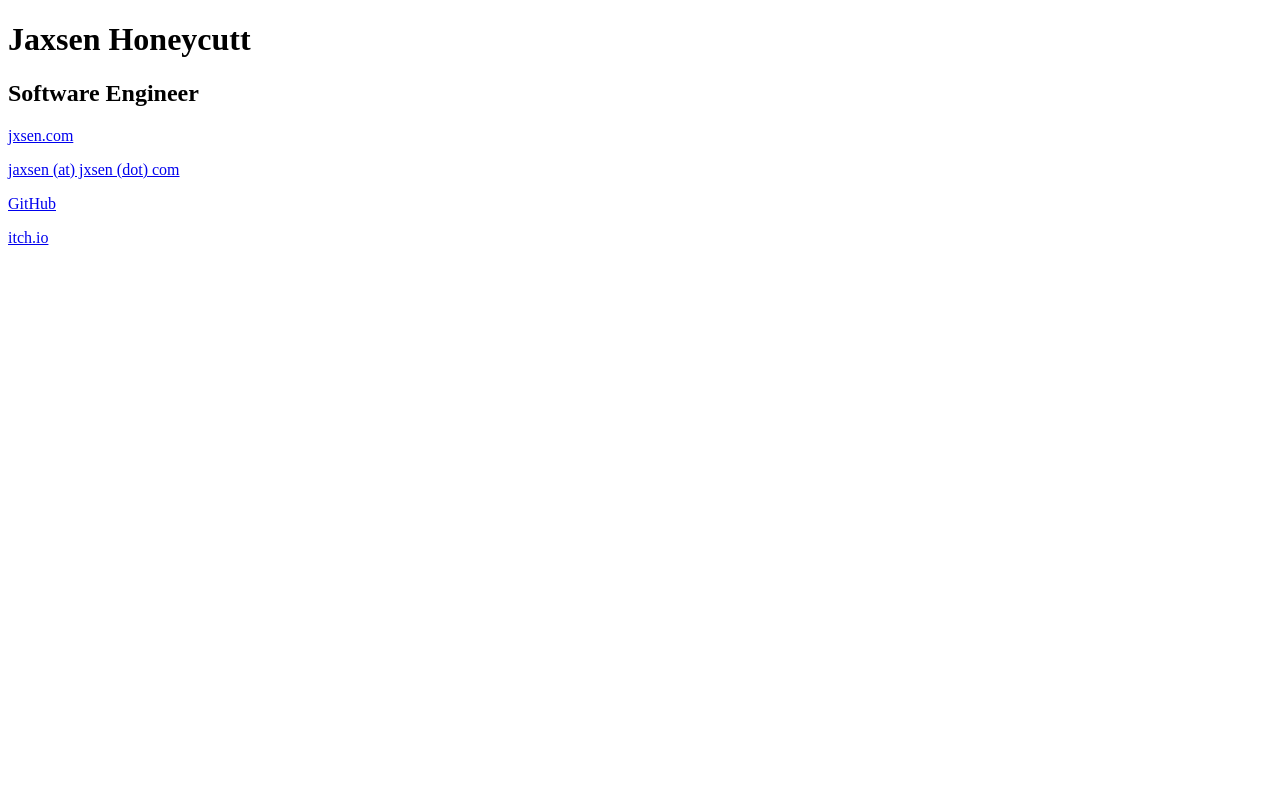
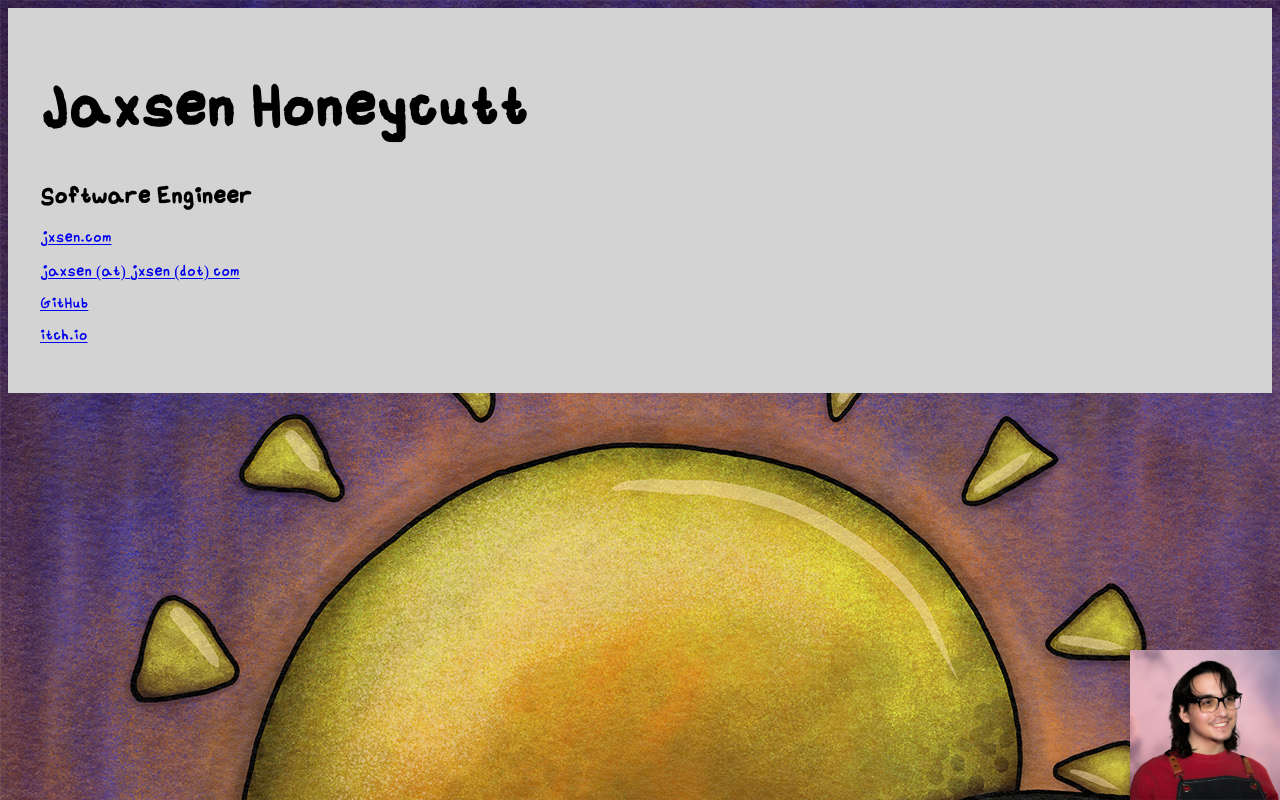
Before and after one commit to j-xsen/j-xsen.github.io, a plain HTML site: page index.html in a window 1280 px wide. Drawn offline with Linux system fonts and the light colour scheme.

Commit message:
Personalize more

```diff
--- a/index.html
+++ b/index.html
@@ -3,15 +3,20 @@
 <head>
     <meta charset="UTF-8">
     <title>Jaxsen Honeycutt</title>
+    <link href="jaxsens-website-styling-sheet.css" rel="stylesheet">
 </head>
 <body>
 
+<div id="panel">
     <h1>Jaxsen Honeycutt</h1>
     <h2>Software Engineer</h2>
     <p><a href="https://jxsen.com/">jxsen.com</a></p>
     <p><a href="mailto:jaxsen@jxsen.com">jaxsen (at) jxsen (dot) com</a></p>
     <p><a href="https://github.com/j-xsen/">GitHub</a></p>
     <p><a href="https://jaxsenh.itch.io/">itch.io</p>
+</div>
+
+<img id="selfie" src="jaxsen_2024.jpg" alt="Picture of Jaxsen in 2024." width=150 height=150/>
 
 </body>
 </html>
--- /dev/null
+++ b/jaxsens-website-styling-sheet.css
@@ -0,0 +1,25 @@
+@font-face {
+    font-family: 'monotony';
+    src: url('Monotony-Regular.ttf');
+}
+
+body {
+    font-family: 'monotony', serif;
+    background-image: url("background.jpg");
+}
+
+h1 {
+    font-size: 3.8em;
+    color: black;
+}
+
+#panel {
+    background-color: lightgray;
+    padding: 2em;
+}
+
+#selfie {
+    position: absolute;
+    bottom: 0;
+    right: 0;
+}
```
Also changed, not shown: Monotony-Regular.ttf (added), background.jpg (added), jaxsen_2024.jpg (added). Lines whose indentation alone changed are shown as unchanged.
